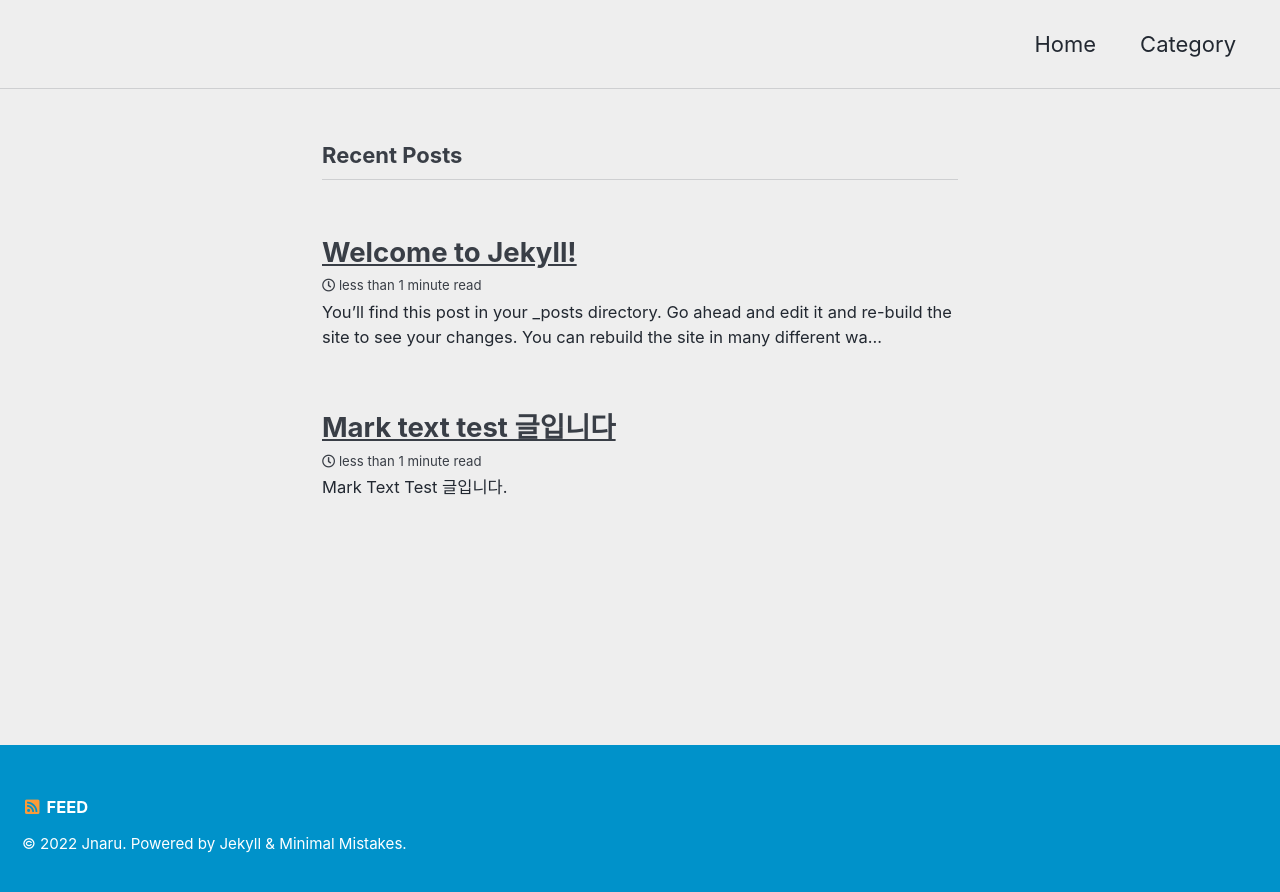
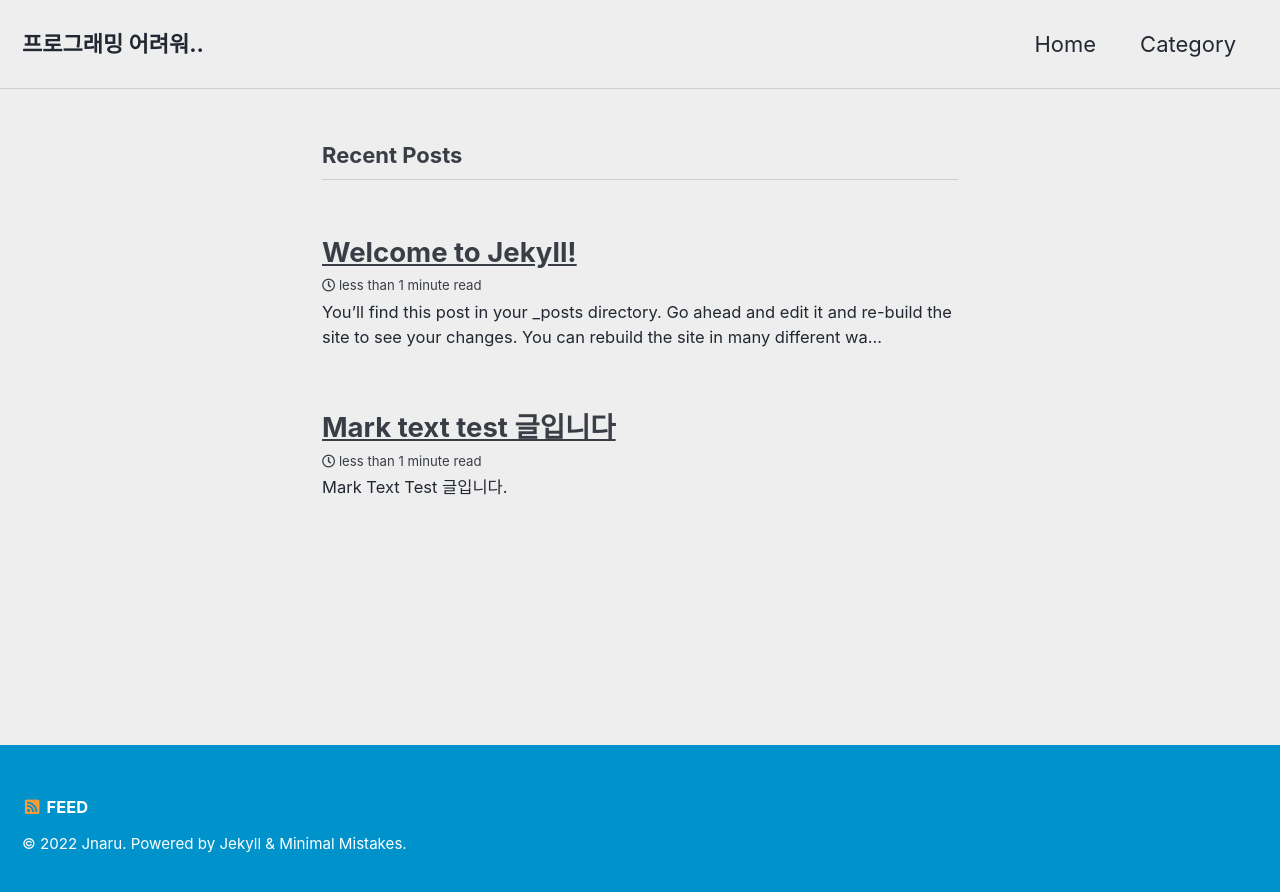
Before and after one commit to Jnaru/Jnaru.github.io, a Jekyll site: the page built from index.markdown, in a window 1280 px wide. Shown: the top 892 px of the page. Built offline with Jekyll 4.4.1, drawn with Linux system fonts in a browser that asks for light colours; cached includes are drawn as plain includes; the list of posts is cut into pages by our own code.

Commit message:
Update _config.yml
updating

```diff
--- a/_config.yml
+++ b/_config.yml
@@ -26,7 +26,7 @@ baseurl                  : # the subpath of your site, e.g. "/blog"
 repository               : # GitHub username/repo-name e.g. "mmistakes/minimal-mistakes"
 teaser                   : # path of fallback teaser image, e.g. "/assets/images/500x300.png"
 logo                     : # path of logo image to display in the masthead, e.g. "/assets/images/88x88.png"
-masthead_title           : " " # overrides the website title displayed in the masthead, use " " for no title
+masthead_title           : "프로그래밍 어려워.." # overrides the website title displayed in the masthead, use " " for no title
 # breadcrumbs            : false # true, false (default)
 words_per_minute         : 200
 comments:
```
